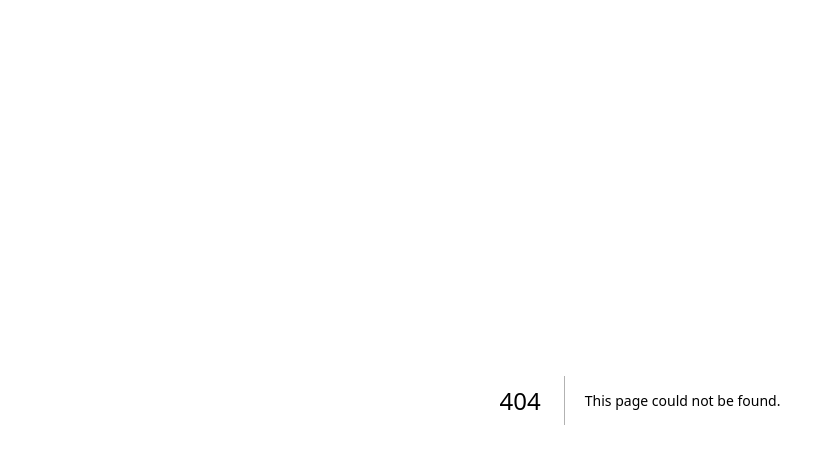
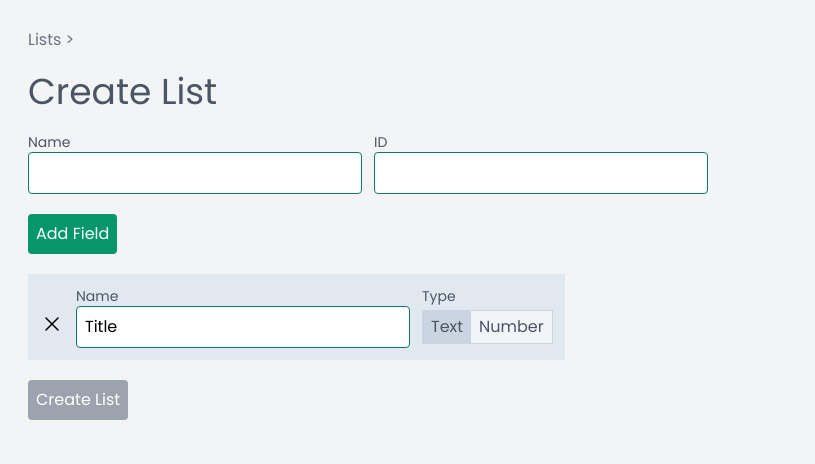
Before and after one commit to yrabi88/g51, a Next.js app: page /lista/manage/lists/create in a window 1280 px wide. Before the commit this address had no page. Shown: the top 464 px of the page, without its empty margins (0-815 px from the left). Built offline with nearby package versions, Linux system fonts and the light colour scheme; a web font is replaced by a local one.

Commit message:
allow to create a list with schema

```diff
--- /dev/null
+++ b/app/components/basic/dropdown/Dropdown.tsx
@@ -0,0 +1,49 @@
+'use client'
+
+import clsx from "clsx";
+import Col from "@/app/components/layout/Col";
+import Row from "@/app/components/layout/Row";
+
+// todo: code style
+
+export type DropdownOptionValue = string
+
+export type DropdownChangeHandler = (value: DropdownOptionValue) => unknown;
+
+export interface DropdownOption {
+    value: DropdownOptionValue
+    title: string
+}
+
+interface Props {
+    options: DropdownOption[]
+    value?: DropdownOptionValue
+    onChange?: DropdownChangeHandler
+    label?: string
+
+}
+
+export default function Dropdown(props: Props) {
+    const { options, value, onChange, label } = props
+    return (
+        <Col className="gap-1">
+            { !!label && <Col className="text-sm">{ label }</Col>}
+            <Row className="border border-solid border-slate-300">
+                { options.map(opt => {
+                    return (
+                        <div key={opt.value}
+                            onClick={() => onChange?.(opt.value)}
+                            className={clsx(
+                                'text-md px-2 py-1 cursor-pointer',
+                                // { 'bg-slate-300': opt.value === value },
+                                opt.value === value ? 'bg-slate-300' : 'bg-slate-100',
+                            )}
+                        >
+                            {opt.title}
+                        </div>
+                    )
+                }) }
+            </Row>
+        </Col>
+    )
+}
--- a/app/components/basic/textInput/TextInput.tsx
+++ b/app/components/basic/textInput/TextInput.tsx
@@ -17,7 +17,7 @@ export default function TextInput(props: TextInputProps) {
     } = props
     return (
         <Col className={clsx(`text-input`, className)} data-field={name}>
-            <Row>{ label }</Row>
+            <Row className="text-sm">{ label }</Row>
             <input
                 { ...inputProps }
                 name={name}
--- a/app/lista/components/Home.tsx
+++ b/app/lista/components/Home.tsx
@@ -2,8 +2,8 @@
 
 import { useEffect, useState } from 'react'
 import Col from '../../components/layout/Col'
-import { addList, getAllLists, removeList } from '../serverActions'
-import TextInput from '../../components/basic/textInput/TextInput'
+import { getAllLists, removeList } from '../serverActions'
+// import TextInput from '../../components/basic/textInput/TextInput'
 import { List } from '../types'
 import Row from '@/app/components/layout/Row'
 import Link from 'next/link'
@@ -47,7 +47,7 @@ const classes = {
 export default function Home(props: Props) {
     const [lists, setLists] = useState<List[]>(props.initialLists)
     const [isListsStale, setListsStale] = useState<boolean>(false)
-    const [newListName, setNewListName] = useState<string>('')
+    // const [newListName, setNewListName] = useState<string>('')
     useEffect(() => {
         if (isListsStale) {
             getAllLists()
@@ -60,15 +60,16 @@ export default function Home(props: Props) {
         }
     }, [isListsStale])
 
-    const addListAndRefetch = async () => {
-        try {
-            await addList(newListName)
-            setListsStale(true)
-            setNewListName('')
-        } catch(err) {
-            console.error('failed to add list', newListName, err)
-        }
-    }
+    // const addListAndRefetch = async () => {
+    //     try {
+    //         // await addList(newListName)
+    //         setListsStale(true)
+    //         // setNewListName('')
+    //     } catch(err) {
+    //         console.error('failed to add list', err)
+    //         // console.error('failed to add list', newListName, err)
+    //     }
+    // }
 
     const removeListAndRefetch = async (listId: string) => {
         try {
@@ -80,7 +81,7 @@ export default function Home(props: Props) {
     }
 
     return (
-        <Col className="p-7 gap-10 bg-gray-100 text-gray-600 h-screen">
+        <>
             <Col className="gap-7 self-stretch">
                 <Row className={`text-2xl gap-3`}>
                     <Image src={briefcaseIcon} alt="Briefcase" />
@@ -99,11 +100,14 @@ export default function Home(props: Props) {
                 </Col>
             </Col>
             <Col className={clsx("gap-2", classes.widthLimits)}>
-                <TextInput label="List Name" value={newListName} onChange={e => setNewListName(e.target.value)} />
-                <Button disabled={!newListName} className={`p-2 text-lg font-bold cursor-pointer bg-blue-200`} onClick={addListAndRefetch}>
-                    Create List
-                </Button>
+                {/* <TextInput label="List Name" value={newListName} onChange={e => setNewListName(e.target.value)} /> */}
+                <Link href="/lista/manage/lists/create" className="self-start">
+                    <Button className={`text-md bg-gray-500`}>
+                        Create List
+                    </Button>
+                </Link>
             </Col>
-        </Col>
+
+        </>
     )
 }
--- /dev/null
+++ b/app/lista/components/MainBreadcrumbs.tsx
@@ -0,0 +1,11 @@
+import Row from "@/app/components/layout/Row";
+import Link from "next/link";
+
+export default function MainBreadcrumbs() {
+    return (
+        <Row className='text-md text-gray-500 gap-1'>
+            <Link href="/lista">Lists</Link>
+            <span>&gt;</span>
+        </Row>
+    )
+}
--- /dev/null
+++ b/app/lista/components/Title.tsx
@@ -0,0 +1,7 @@
+import { PropsWithChildren } from "react";
+
+export default function Title({ children }: PropsWithChildren) {
+    return (
+        <div className='text-4xl'>{ children }</div>
+    )
+}
--- /dev/null
+++ b/app/lista/layout.tsx
@@ -0,0 +1,10 @@
+import Col from '@/app/components/layout/Col';
+import { PropsWithChildren } from 'react';
+
+export default async function Layout({ children }: PropsWithChildren) {
+    return (
+        <Col className="p-7 gap-10 bg-gray-100 text-gray-600 h-screen">
+            { children }
+        </Col>
+    )
+}
--- a/app/lista/lib/firestoreListaDb.ts
+++ b/app/lista/lib/firestoreListaDb.ts
@@ -3,26 +3,25 @@ import { firestore } from '@/app/lib/firestore'
 const listsRef = firestore.collection('lista_lists')
 const listItemsRef = firestore.collection('lista_list_items')
 
-import { List, ListItem, NewListItem } from '../types'
+import { List, ListItem, NewList, NewListItem } from '../types'
 import { QuerySnapshot } from '@google-cloud/firestore'
 // import { List, ListItem } from '../types'
 
 // todo: code style
 
-interface NewListDoc {
-    name: string
-}
+type NewListDoc = NewList
 
 interface ListDocData extends NewListDoc {
     id: string
 }
 
-const buildNewListDoc = (name: string): NewListDoc => ({ name })
+const buildNewListDoc = (newList: NewList): NewListDoc => newList
 
 function listFromDoc(docId: string, docData: ListDocData): List {
     return {
         id: docId,
-        name: docData.name
+        name: docData.name,
+        fields: [], // todo: fix!!
     }
 }
 
@@ -40,16 +39,16 @@ async function getAllLists(): Promise<List[]> {
 }
 
 
-async function addList(name: string): Promise<List> {
-    const listDocToAdd = buildNewListDoc(name)
-    const docRef = listsRef.doc(name)
-    const docData = await docRef.get()
-    if (!docData.exists) {
+async function addList(newList: NewList): Promise<List> {
+    const listDocToAdd = buildNewListDoc(newList)
+    const docRef = listsRef.doc(newList.id)
+    const docSnap = await docRef.get()
+    if (!docSnap.exists) {
         docRef.set(listDocToAdd)
     } else {
         throw Error('List name already in use.')
     }
-    return { id: name, name }
+    return docSnap.data() as List
 }
 
 async function getList(listName: string): Promise<List> {
--- a/app/lista/lists/[listId]/ListPage.tsx
+++ b/app/lista/lists/[listId]/ListPage.tsx
@@ -6,24 +6,19 @@ import { addListItem, getListItems, removeListItem, setItemChecked } from '@/app
 import TextInput from '@/app/components/basic/textInput/TextInput'
 import Button from '@/app/components/basic/button/Button'
 import Row from '@/app/components/layout/Row'
-import Link from 'next/link'
-import { PropsWithChildren, useEffect, useState } from 'react'
+import { useEffect, useState } from 'react'
 import xMarkIcon from '@/app/icons/x-mark.svg'
 import Checkbox from '@/app/components/basic/checkbox/Checkbox'
 import clsx from 'clsx'
 import Image from 'next/image'
+import MainBreadcrumbs from '../../components/MainBreadcrumbs'
+import Title from '@/app/lista/components/Title'
 
 // todo: code style
 
 interface Props {
     listId: string
 }
-
-const Contr = (props: PropsWithChildren) => (
-    <Col className='p-5 bg-white h-screen text-gray-600 gap-3'>
-        {props.children}
-    </Col>
-)
 
 type RemoveItemHandler = (itemId: string) => unknown
 type ItemCheckChangeHandler = (itemId: string, checked: boolean) => unknown
@@ -80,17 +75,13 @@ export default function ListPage({listId}: Props)  {
 
     if (loading) {
         return (
-            <Contr>
-                <div className='text-xl'>Loading list data ...</div>
-            </Contr>
+            <div className='text-xl'>Loading list data ...</div>
         )
     }
 
     if (!listItems) {
         return (
-            <Contr>
-                <div className='text-xl'>Could not find list: { listId }</div>
-            </Contr>
+            <div className='text-xl'>Could not find list: { listId }</div>
         )
     }
 
@@ -116,14 +107,11 @@ export default function ListPage({listId}: Props)  {
     }
 
     return (
-        <Col className='p-5 bg-white h-screen bg-gray-100 text-gray-600 gap-3'>
+        <>
             <Col>
-                <Row className='text-md text-gray-500 gap-1'>
-                    <Link href="/lista">Lists</Link>
-                    <span>&gt;</span>
-                </Row>
+                <MainBreadcrumbs />
                 <Row className='gap-4 items-end'>
-                    <div className='text-4xl'>{listId}</div>
+                    <Title>{listId}</Title>
                     <span className={clsx('text-sm bg-amber-200 px-1 py-0.5 rounded', {'invisible': !fetching})}>Syncing</span>
                 </Row>
             </Col>
@@ -158,6 +146,6 @@ export default function ListPage({listId}: Props)  {
                     <Button className='self-end sm:h-[42px]' disabled={!itemTitle} type="submit">Create Item</Button>
                 </div>
             </form>
-        </Col>
+        </>
     )
 }
--- /dev/null
+++ b/app/lista/manage/lists/create/page.tsx
@@ -0,0 +1,125 @@
+'use client'
+
+import Button from "@/app/components/basic/button/Button";
+import Dropdown, { DropdownOption } from "@/app/components/basic/dropdown/Dropdown";
+import TextInput from "@/app/components/basic/textInput/TextInput";
+import Col from "@/app/components/layout/Col";
+import Row from "@/app/components/layout/Row";
+import MainBreadcrumbs from "@/app/lista/components/MainBreadcrumbs";
+import Title from "@/app/lista/components/Title";
+import { createList } from "@/app/lista/serverActions";
+import { useEffect, useState } from "react";
+import xMarkIcon from '@/app/icons/x-mark.svg'
+import Image from "next/image";
+import { ListSchemaField, ListSchemaFieldType } from "@/app/lista/types";
+
+// todo: code style
+
+const fieldTypeOptions: DropdownOption[] = [
+    // todo: generate this dynamically
+    { value: ListSchemaFieldType.Text, title: ListSchemaFieldType.Text },
+    { value: ListSchemaFieldType.Number, title: ListSchemaFieldType.Number },
+]
+
+function convertNameToId(listName: string) {
+    return listName.toLowerCase().replace(/\s/g, '_')
+}
+
+function renderFields(
+    fields: ListSchemaField[],
+    onFieldChange: (field: ListSchemaField) => unknown,
+    onFieldRemove: (fieldName: string) => unknown,
+) {
+    return fields.map(fld => {
+        return (
+            <Row key={fld.tempId} className="gap-3 p-3 flex-wrap bg-slate-200">
+                <Image src={xMarkIcon} alt="X" className="mt-[14px] cursor-pointer" onClick={() => onFieldRemove(fld.tempId)} />
+                <TextInput label="Name" value={fld.name} onChange={e => onFieldChange({ ...fld, name: e.target.value })} />
+                <Dropdown
+                    label="Type"
+                    value={fld.type}
+                    options={fieldTypeOptions}
+                    onChange={fldType => onFieldChange({ ...fld, type: fldType as ListSchemaFieldType })}
+                />
+            </Row>
+        )
+    })
+}
+
+const createNewField = (name = '', type = ListSchemaFieldType.Text): ListSchemaField => ({
+    tempId: window.crypto.randomUUID(),
+    name,
+    type,
+})
+
+const initialFields = [ createNewField('Title') ]
+
+function areFieldValid(fields: ListSchemaField[]): boolean {
+    if (!fields.length) return false
+    const fieldNamesSet = new Set(fields.map(fld => fld.name.trim()))
+    if (fieldNamesSet.size != fields.length) return false
+    if (fieldNamesSet.has('')) return false
+    return true
+}
+
+export default function NewListPage() {
+    const [listId, setListId] = useState('')
+    const [listName, setListName] = useState('')
+    const [fields, setFields] = useState<ListSchemaField[]>(initialFields)
+
+    useEffect(() => { setListId(convertNameToId(listName)) }, [listName, setListId])
+
+    const fieldsValid = areFieldValid(fields)
+    const valid = !!listName && !!listId && fieldsValid
+    const addField = () => {
+        setFields(_fields => _fields.concat([createNewField()]))
+    }
+
+    const onFieldChange = (updatedField: ListSchemaField) => {
+        setFields(_fields => _fields
+            .map(fld => fld.tempId !== updatedField.tempId ? fld
+                : { ...fld, ...updatedField }
+            )
+        )
+    }
+
+    const onFieldRemove = (fieldId: string) => {
+        setFields(_fields => _fields
+            .filter(fld => fld.tempId !== fieldId)
+        )
+    }
+
+    const submit = async () => {
+        const newList = {
+            id: listId,
+            name: listName,
+            fields,
+        }
+        try {
+            await createList(newList)
+            window.location.href = `/lista/lists/${newList.id}`
+        }
+        catch(err) {
+            console.error('Failed to create list', { newList }, err)
+        }
+    }
+
+    return (
+        <Col className="gap-5 items-start">
+            <MainBreadcrumbs />
+            <Title>Create List</Title>
+            <Row className="gap-3 flex-wrap">
+                <TextInput label="Name" value={listName} onChange={e => setListName(e.target.value)} />
+                <TextInput label="ID" value={listId} onChange={e => setListId(e.target.value)} />
+            </Row>
+            <Button onClick={addField}>Add Field</Button>
+            <Col className="gap-4">
+                { renderFields(fields, onFieldChange, onFieldRemove) }
+            </Col>
+            <Button
+                onClick={submit}
+                disabled={!valid}
+            >Create List</Button>
+        </Col>
+    )
+}
--- a/app/lista/serverActions.ts
+++ b/app/lista/serverActions.ts
@@ -1,6 +1,6 @@
 'use server'
 
-import { List, ListItem } from './types'
+import { List, ListItem, NewList } from './types'
 import { revalidatePath } from 'next/cache'
 import db from './lib/listaDb'
 
@@ -8,10 +8,15 @@ export async function getAllLists(): Promise<List[]> {
     return db.getAllLists()
 }
 
-export async function addList(name: string) {
-    const list = await db.addList(name)
-    revalidatePath('/lista')
-    return list
+export async function createList(newList: NewList): Promise<List> {
+    const { id, name, fields } = newList
+    if (!id || !name || fields.some(fld => !fld.name)) {
+        console.error('bad request. cannot create list.', { id, name })
+        throw Error('Invalid list arguments.')
+    }
+
+    const createdList = await db.addList(newList)
+    return createdList
 }
 
 export async function addListItem(formData: FormData): Promise<ListItem | undefined> {
--- a/app/lista/types.ts
+++ b/app/lista/types.ts
@@ -1,7 +1,21 @@
-export interface List {
+export enum ListSchemaFieldType {
+    Text = 'Text',
+    Number = 'Number',
+}
+
+export interface ListSchemaField {
+    tempId: string
+    name: string
+    type: ListSchemaFieldType
+}
+
+export interface NewList {
     id: string
     name: string
+    fields: ListSchemaField[]
 }
+
+export type List = NewList
 
 export type NewListItem = Record<string, unknown> & {
     list_id: string
```
